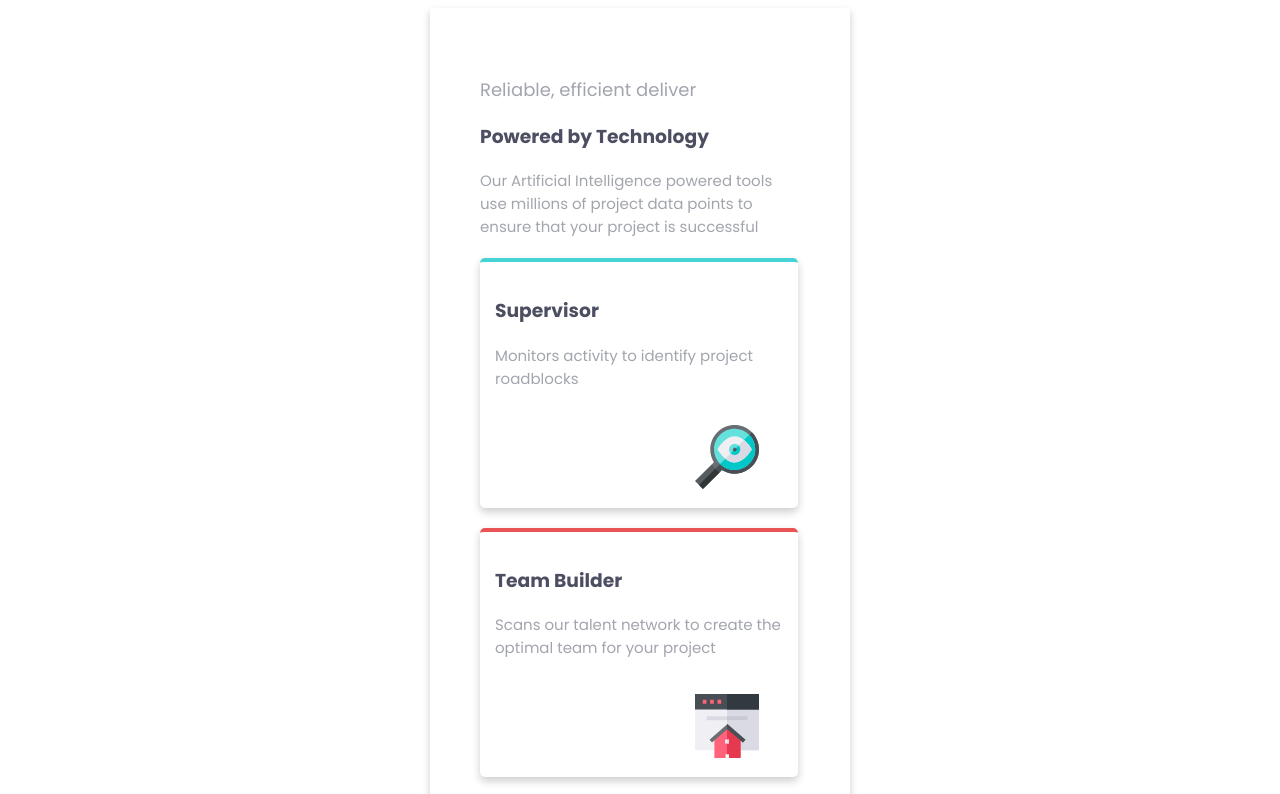
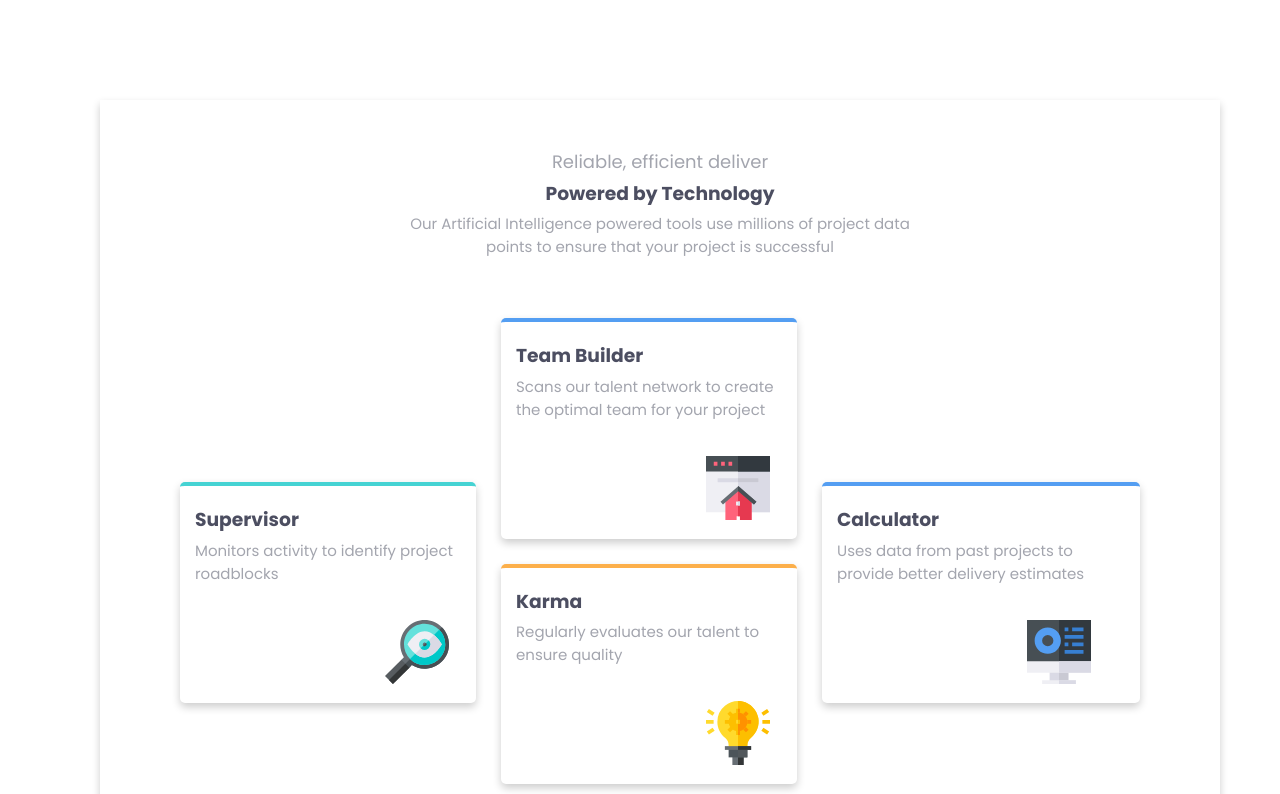
Before and after one commit to MARYAMTEE/card-feature, a plain HTML site: page index.html in a window 1280 px wide. Shown: the top 794 px of the page. Drawn offline with Linux system fonts and the light colour scheme.

Commit message:
Update style.css

```diff
--- a/style.css
+++ b/style.css
@@ -5,38 +5,45 @@ h3{
     font-size: 600;
     font-weight: bold;
     color: hsl(234, 12%, 34%);
+    line-height: 0;
 }
+
 p{
     font-family: "Poppins", serif;
     font-size: 15px;
-    color: hsl(229, 6%, 66%)}
+    color: hsl(229, 6%, 66%)
+}
 
-svg{
-    margin: 20px 0 0 200px;
-}
+
 
 span p{
     font-family: "Poppins", serif;
     font-size: large;
     color: hsl(229, 6%, 66%);
-    margin-bottom: 0;
-    padding-bottom: 0;
 }
-
-
 
 /* FOR MOBILE PHONE*/
 @media only screen and (min-width: 200px){
+    body{
+        padding: 0px;
+        box-sizing: border-box;
+        margin: auto;
+    }
+
     .container{
+        width: 20rem;
+        padding: 30px;
+        box-shadow: 0 4px 8px 0 rgba(0, 0, 0, 0.2);
         margin: auto;
-        width: 20rem;
-        padding: 50px;
-        box-shadow: 0 4px 8px 0 rgba(0, 0, 0, 0.2);
-}
-
-}
-
-/* FOR DESKTOP */
+    }
+    .cards{
+        display: grid;
+        grid-gap: 25px;
+    }
+    /* ICON */
+    svg{
+        margin: 20px 0 0 200px;
+    }
 
 /* INDIVIDUAL CARD DESIGN */
 #card1{
@@ -46,7 +53,6 @@ span p{
     border-radius: 5px;
     border-top: 4px solid hsl(180, 62%, 55%);
     padding: 15px;
-    margin: 20px 0;
 }
 
 #card2{
@@ -56,7 +62,6 @@ span p{
     border-radius: 5px;
     border-top: 4px solid hsl(0, 78%, 62%);
     padding: 15px;
-    margin: 20px 0;
 }
 
 #card3{
@@ -65,8 +70,7 @@ span p{
     background-color: white;
     border-radius: 5px;
     border-top: 4px solid hsl(34, 97%, 64%);
-    padding: 15px;
-    margin: 20px 0;
+    padding: 15px
 }
 
 #card4{
@@ -76,5 +80,74 @@ span p{
     border-radius: 5px;
     border-top: 4px solid hsl(212, 86%, 64%);
     padding: 15px;
-    margin: 20px 0;
 }
+}
+
+
+/* FOR DESKTOP */
+@media only screen and (min-width: 1200px){
+    body{
+        margin: 100px;
+        box-sizing: border-box;
+    }
+    header{
+        text-align: center;
+        padding: 0 210px;
+    }
+
+    svg{
+        margin: 20px 0 0 190px;
+    }
+
+    .container{
+        margin: auto;
+        width: 60rem;
+        box-shadow: 0 4px 8px 0 rgba(0, 0, 0, 0.2);
+        padding: 30px 80px;
+}
+    .cards{
+        display: grid;
+        grid-template-columns: repeat(4, 1fr);
+        gap: 25px;
+        margin: 60px 0;
+    }
+
+/* INDIVIDUAL CARD DESIGN */
+#card1{
+    grid-area: 3 / 1 / span 3 / span 2;
+    max-width: 18rem;
+    box-shadow: 0 4px 8px 0 rgba(0, 0, 0, 0.2);
+    background-color: white;
+    border-radius: 5px;
+    border-top: 4px solid hsl(180, 62%, 55%);
+    padding: 15px;
+}
+#card2{
+    grid-area: 1 / 3 / span 3 / span 2;
+    max-width: 18rem;
+    box-shadow: 0 4px 8px 0 rgba(0, 0, 0, 0.2);
+    background-color: white;
+    border-radius: 5px;
+    border-top: 4px solid hsl(212, 86%, 64%);
+    padding: 15px;
+}
+
+#card3{
+    grid-area: 4 / 3 / span 3 / span 2;
+    max-width: 18rem;
+    box-shadow: 0 4px 8px 0 rgba(0, 0, 0, 0.2);
+    background-color: white;
+    border-radius: 5px;
+    border-top: 4px solid hsl(34, 97%, 64%);
+    padding: 15px;
+}
+#card4{
+    grid-area: 3 / 5 / span 3 / span 2;
+    max-width: 18rem;
+    box-shadow: 0 4px 8px 0 rgba(0, 0, 0, 0.2);
+    background-color: white;
+    border-radius: 5px;
+    border-top: 4px solid hsl(212, 86%, 64%);
+    padding: 15px;
+}
+}
```
